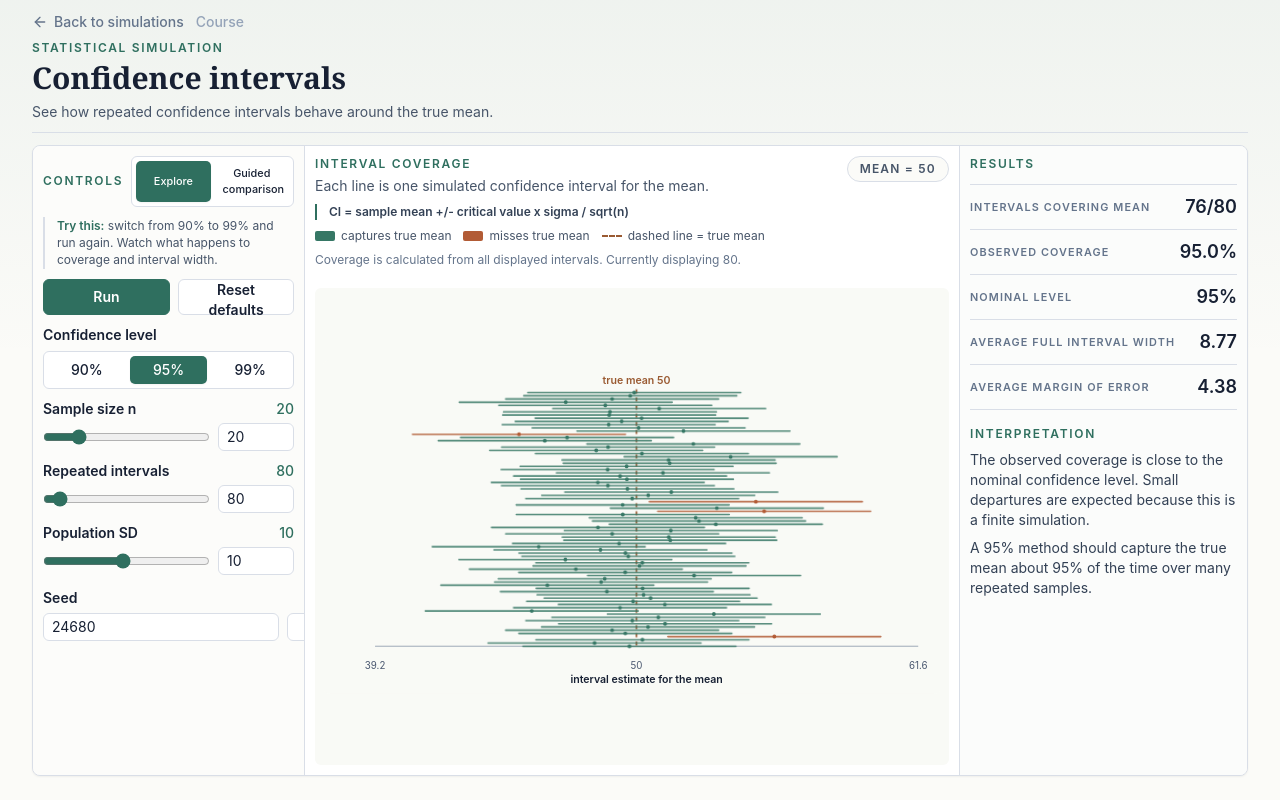
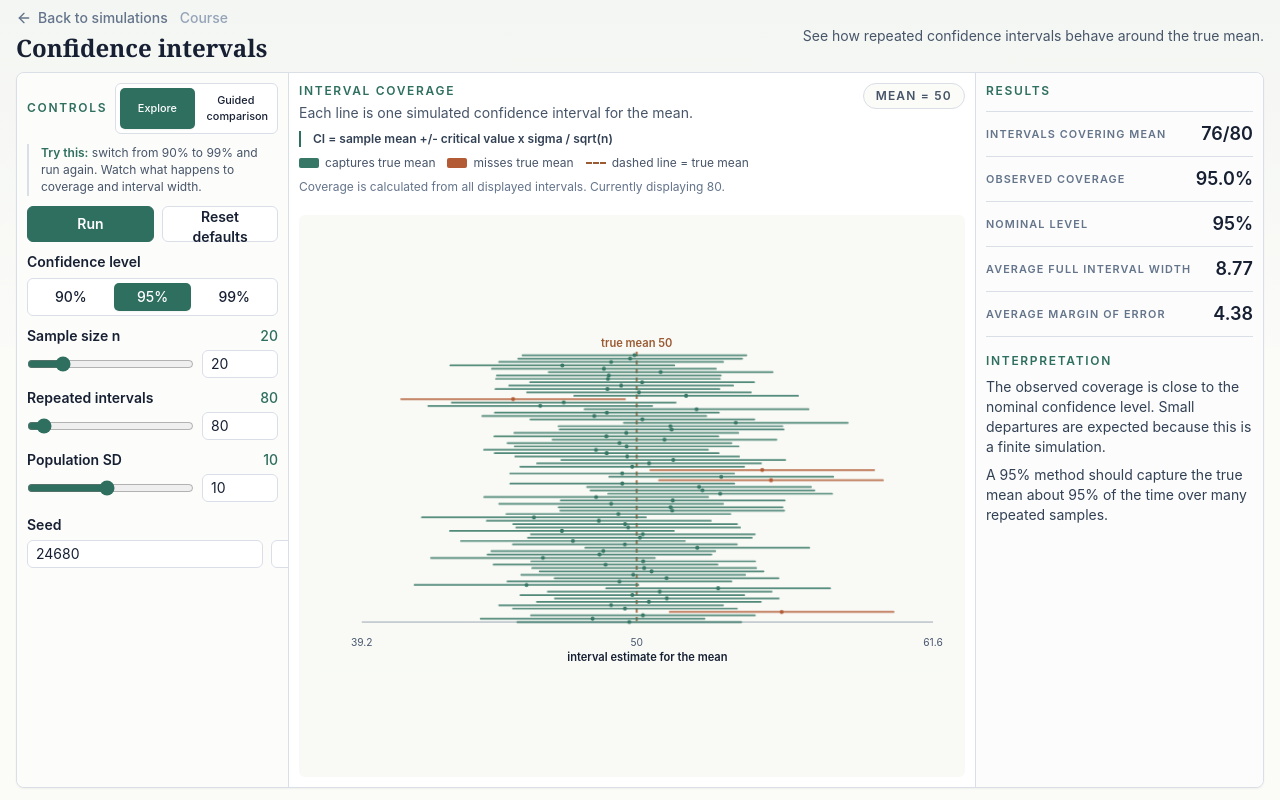
Before and after one commit to urkrass/sciencestat, a Next.js app: page /courses/statistics-for-scientific-claims/simulations/confidence-intervals in a window 1280 px wide. Built offline with nearby package versions, Linux system fonts and the light colour scheme.

Commit message:
Expand simulation workspace pages

```diff
--- a/src/app/courses/statistics-for-scientific-claims/simulations/confidence-intervals/page.tsx
+++ b/src/app/courses/statistics-for-scientific-claims/simulations/confidence-intervals/page.tsx
@@ -11,8 +11,10 @@ export const metadata: Metadata = {
 
 export default function ConfidenceIntervalsPage() {
   return (
-    <main className="mx-auto flex h-dvh w-full max-w-7xl flex-col overflow-hidden px-4 py-3 sm:px-6 lg:px-8">
-      <section className="shrink-0 border-b border-line pb-2">
+    <main className="flex h-dvh w-full flex-col overflow-hidden bg-paper/40 px-2 py-2 sm:px-3 lg:px-4">
+      <section className="shrink-0 pb-2">
+        <div className="flex flex-wrap items-center justify-between gap-3">
+          <div>
             <div className="flex flex-wrap items-center gap-3 text-sm font-medium text-slate-500">
               <Link
                 href="/courses/statistics-for-scientific-claims/simulations"
@@ -28,20 +30,17 @@ export default function ConfidenceIntervalsPage() {
                 Course
               </Link>
             </div>
-        <div className="mt-2">
-          <p className="text-xs font-semibold uppercase tracking-[0.14em] text-moss">
-            Statistical simulation
-          </p>
-          <h1 className="heading-serif mt-1 text-2xl font-semibold leading-tight text-ink sm:text-3xl">
+            <h1 className="heading-serif mt-1 text-xl font-semibold leading-tight text-ink sm:text-2xl">
               Confidence intervals
             </h1>
-          <p className="mt-1 max-w-2xl text-sm leading-6 text-slate-600">
+          </div>
+          <p className="max-w-xl text-sm leading-5 text-slate-600">
             See how repeated confidence intervals behave around the true mean.
           </p>
         </div>
       </section>
 
-      <section className="min-h-0 flex-1 py-3">
+      <section className="min-h-0 flex-1 pb-1">
         <ConfidenceIntervalsSimulation />
       </section>
     </main>
--- a/src/app/courses/statistics-for-scientific-claims/simulations/p-value-null-model/page.tsx
+++ b/src/app/courses/statistics-for-scientific-claims/simulations/p-value-null-model/page.tsx
@@ -11,8 +11,10 @@ export const metadata: Metadata = {
 
 export default function PValueNullModelPage() {
   return (
-    <main className="mx-auto flex h-dvh w-full max-w-7xl flex-col overflow-hidden px-4 py-3 sm:px-6 lg:px-8">
-      <section className="shrink-0 border-b border-line pb-2">
+    <main className="flex h-dvh w-full flex-col overflow-hidden bg-paper/40 px-2 py-2 sm:px-3 lg:px-4">
+      <section className="shrink-0 pb-2">
+        <div className="flex flex-wrap items-center justify-between gap-3">
+          <div>
             <div className="flex flex-wrap items-center gap-3 text-sm font-medium text-slate-500">
               <Link
                 href="/courses/statistics-for-scientific-claims/simulations"
@@ -28,20 +30,17 @@ export default function PValueNullModelPage() {
                 Course
               </Link>
             </div>
-        <div className="mt-2">
-          <p className="text-xs font-semibold uppercase tracking-[0.14em] text-moss">
-            Statistical simulation
-          </p>
-          <h1 className="heading-serif mt-1 text-2xl font-semibold leading-tight text-ink sm:text-3xl">
+            <h1 className="heading-serif mt-1 text-xl font-semibold leading-tight text-ink sm:text-2xl">
               P-value under a null model
             </h1>
-          <p className="mt-1 max-w-2xl text-sm leading-6 text-slate-600">
+          </div>
+          <p className="max-w-xl text-sm leading-5 text-slate-600">
             Compare an observed sample mean to results generated under the null.
           </p>
         </div>
       </section>
 
-      <section className="min-h-0 flex-1 py-3">
+      <section className="min-h-0 flex-1 pb-1">
         <PValueNullModelSimulation />
       </section>
     </main>
--- a/src/app/courses/statistics-for-scientific-claims/simulations/sampling-distribution/page.tsx
+++ b/src/app/courses/statistics-for-scientific-claims/simulations/sampling-distribution/page.tsx
@@ -11,8 +11,10 @@ export const metadata: Metadata = {
 
 export default function SamplingDistributionPage() {
   return (
-    <main className="mx-auto flex h-dvh w-full max-w-7xl flex-col overflow-hidden px-4 py-3 sm:px-6 lg:px-8">
-      <section className="shrink-0 border-b border-line pb-2">
+    <main className="flex h-dvh w-full flex-col overflow-hidden bg-paper/40 px-2 py-2 sm:px-3 lg:px-4">
+      <section className="shrink-0 pb-2">
+        <div className="flex flex-wrap items-center justify-between gap-3">
+          <div>
             <div className="flex flex-wrap items-center gap-3 text-sm font-medium text-slate-500">
               <Link
                 href="/courses/statistics-for-scientific-claims/simulations"
@@ -28,20 +30,17 @@ export default function SamplingDistributionPage() {
                 Course
               </Link>
             </div>
-        <div className="mt-2">
-          <p className="text-xs font-semibold uppercase tracking-[0.14em] text-moss">
-            Statistical simulation
-          </p>
-          <h1 className="heading-serif mt-1 text-2xl font-semibold leading-tight text-ink sm:text-3xl">
+            <h1 className="heading-serif mt-1 text-xl font-semibold leading-tight text-ink sm:text-2xl">
               Sampling distribution
             </h1>
-          <p className="mt-1 max-w-2xl text-sm leading-6 text-slate-600">
+          </div>
+          <p className="max-w-xl text-sm leading-5 text-slate-600">
             See why larger samples usually produce more stable sample means.
           </p>
         </div>
       </section>
 
-      <section className="min-h-0 flex-1 py-3">
+      <section className="min-h-0 flex-1 pb-1">
         <SamplingDistributionSimulation />
       </section>
     </main>
```
Lines whose indentation alone changed are shown as unchanged.
